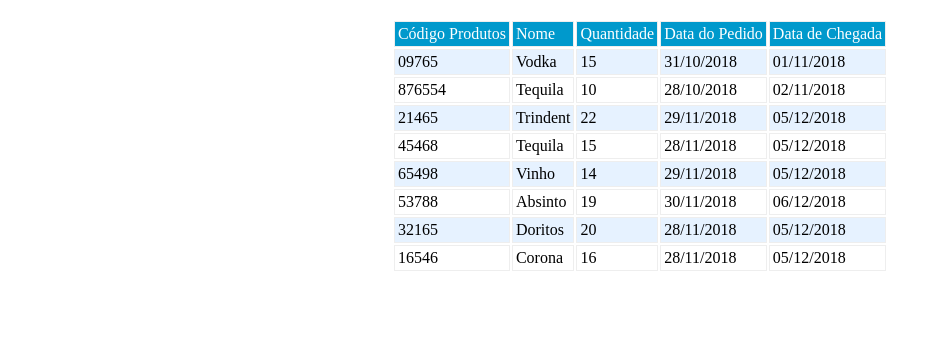
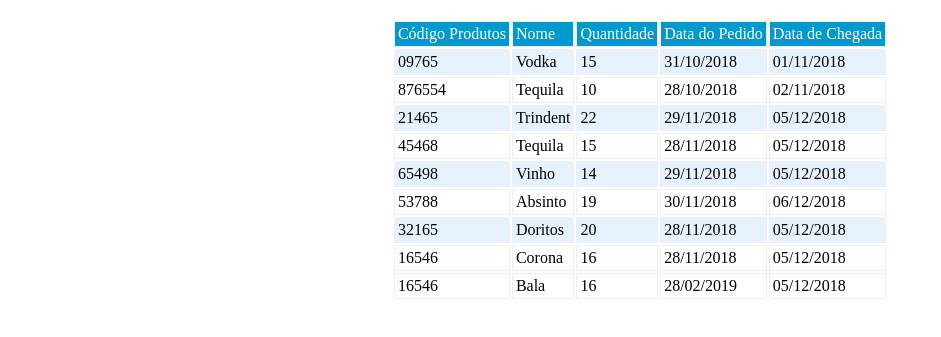
Before and after one commit to andressa97/conveniencia, a plain HTML site: page pedido.html in a window 1280 px wide. Shown: the part 293-630 px from the top of the page, without its empty margins (0-941 px from the left). Drawn offline with Linux system fonts and the light colour scheme.

Commit message:
adicionando produto e cliente

```diff
--- a/pedido.html
+++ b/pedido.html
@@ -114,6 +114,13 @@
 					<td>28/11/2018</td>
 					<td>05/12/2018</td>
 				</tr>
+				<tr>
+					<td>16546</td>
+					<td>Bala</td>
+					<td>16</td>
+					<td>28/02/2019</td>
+					<td>05/12/2018</td>
+				</tr>
 		</table>
 </body>
 </html>
```
Also changed, not shown: cliente.html (+6 -0 lines).
